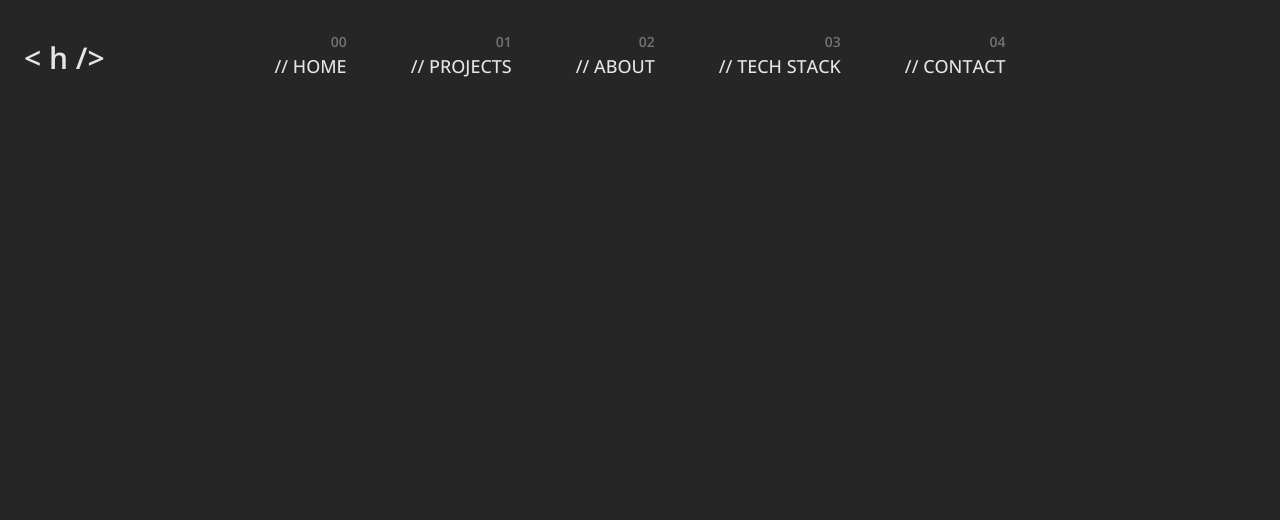
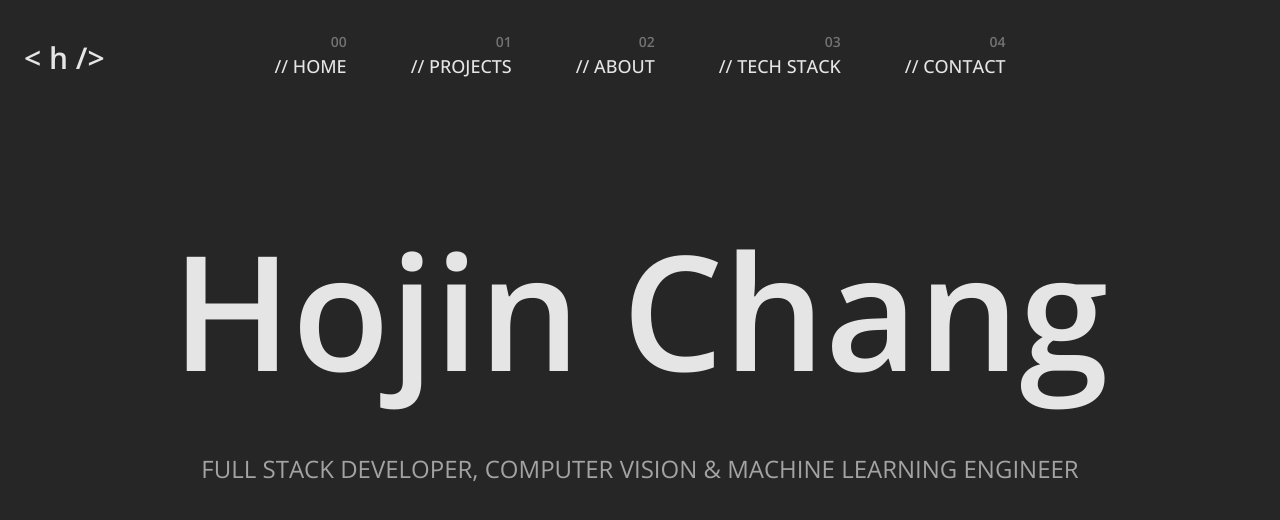
Before and after one commit to hojinchang/portfolio, a React (Vite) app: page / in a window 1280 px wide. Shown: the top 520 px of the page. Built offline with nearby package versions, Linux system fonts and the light colour scheme; a web font is replaced by a local one.

Commit message:
Add home hero text

```diff
--- a/src/components/header/Header.tsx
+++ b/src/components/header/Header.tsx
@@ -8,9 +8,9 @@ const Header: FC = () => {
     const isMobile = useSelector((state: RootState) => state.isMobile.isMobile);
 
     return (
-        <div className={`relative flex bg-neutral-800 z-100 ${isMobile ? "p-6" : "px-6 pt-10 pb-5"}`}>
-            <header className="w-full">
-                <NavLink to="/">
+        <div className={`relative`}>
+            <header className={`fixed left-6 ${isMobile ? "top-6" : "top-10"}`}>
+                <NavLink to="/" className="z-100">
                     <h1 className="text-3xl text-neutral-200 font-semibold"><span>{"< h "}</span><span className="animate-codeFlash">{"/>"}</span></h1>
                 </NavLink>
             </header>
--- a/src/components/header/Nav.tsx
+++ b/src/components/header/Nav.tsx
@@ -12,7 +12,7 @@ const Nav:FC = () => {
 
     return (
         <div className="flex justify-center">
-            <nav className={`absolute z-10 ${isMobile ? "bg-neutral-800 w-full bottom-0 px-2 py-4 border-t border-neutral-700 shadow-top-shadow" : "top-0 p-8"}`}>
+            <nav className={`fixed w-full z-10 ${isMobile ? "bg-neutral-800 w-full bottom-0 px-2 py-4 border-t border-neutral-700 shadow-top-shadow" : "top-0 px-8 pt-8 pb-4"}`}>
                 <ul className="flex justify-center gap-2 3xs:gap-4 2xs:gap-8 xs:gap-12 sm:gap-16 md:gap-6 lg:gap-16">
                     {navItems.map((item, idx) => (
                         <NavItem key={idx} idx={idx} item={item}/>
--- a/src/pages/HomePage.tsx
+++ b/src/pages/HomePage.tsx
@@ -1,9 +1,10 @@
-import { useEffect } from "react";
+import { FC, useEffect } from "react";
 import { useDispatch } from "react-redux";
 
 import { setIsMobile } from "../features/isMobile/isMobileSlice";
+import HomeSection from "../sections/HomeSection";
 
-const HomePage = () => {
+const HomePage: FC = () => {
 
     const dispatch = useDispatch();
 
@@ -25,7 +26,7 @@ const HomePage = () => {
 
     return (
         <main>
-
+            <HomeSection />
         </main>
     )
 }
--- a/src/routers/AppRouter.tsx
+++ b/src/routers/AppRouter.tsx
@@ -9,7 +9,7 @@ const AppRouter: FC = () => {
 
     return (
         <BrowserRouter>
-            <div className="relative bg-neutral-800 min-h-screen font-open-sans">
+            <div className="relative bg-neutral-800 text-neutral-200 min-h-screen font-open-sans overflow-hidden px-4">
                 <Header />
                 <Nav />
                 <Routes>
--- a/src/sections/HomeSection.tsx
+++ b/src/sections/HomeSection.tsx
@@ -0,0 +1,18 @@
+import { FC } from "react"
+
+
+const HomeSection: FC = () => {
+
+    return (
+        <section className="h-screen relative">
+            <div className="absolute top-1/2 left-0 right-0 transform -translate-y-2/3 flex flex-col items-center">
+                <h1 className="text-8xl font-semibold text-neutral-200 whitespace-nowrap md:text-[120px] lg:text-[160px]">
+                    <span className="marquee">Hojin Chang</span>
+                </h1>
+                <h2 className="text-lg font-semi text-neutral-400 mt-8 text-center md:text-xl lg:text-2xl lg:mt-16">FULL STACK DEVELOPER, COMPUTER VISION & MACHINE LEARNING ENGINEER</h2>
+            </div>
+        </section>
+    )
+}
+
+export default HomeSection;
```
